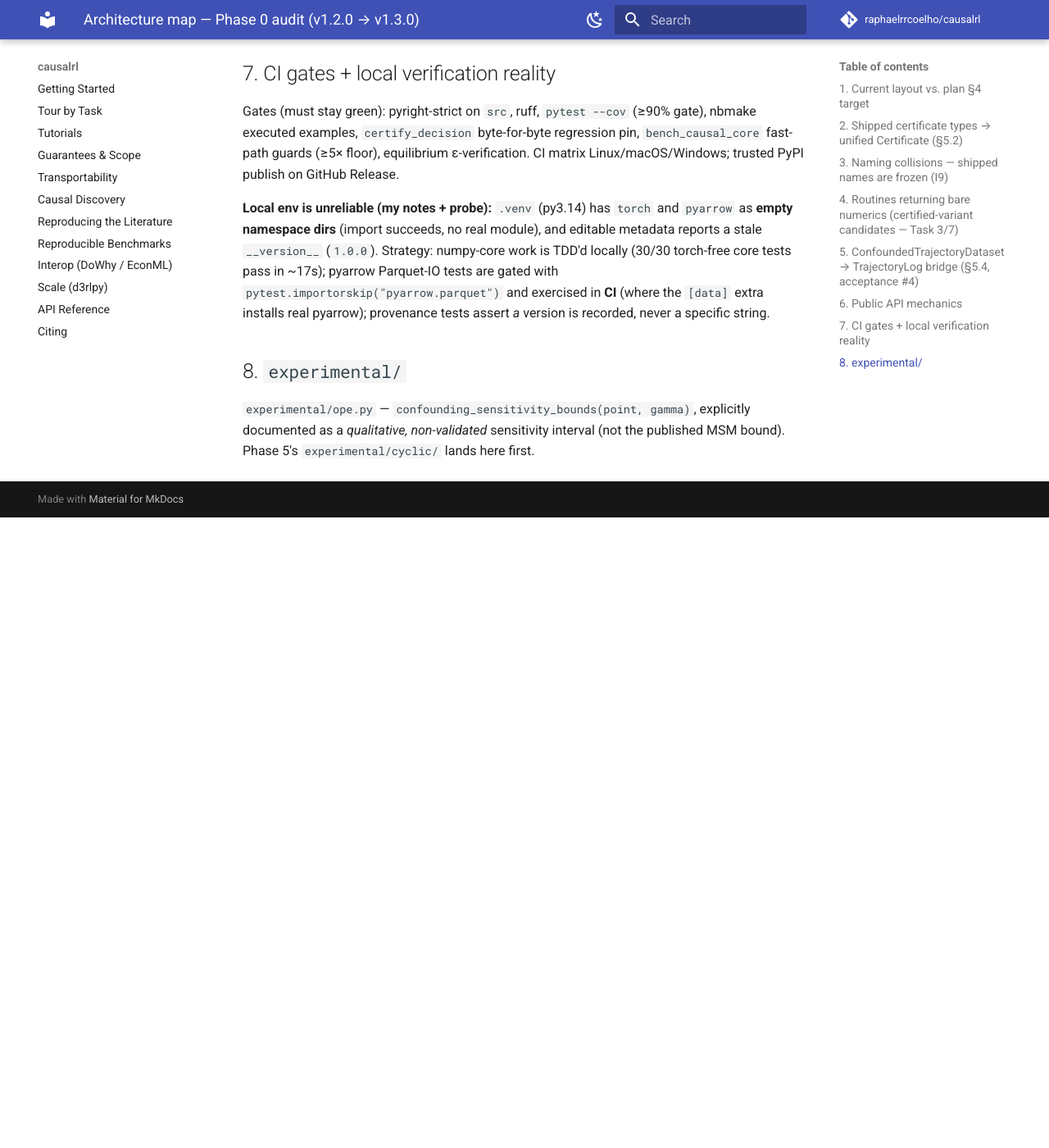
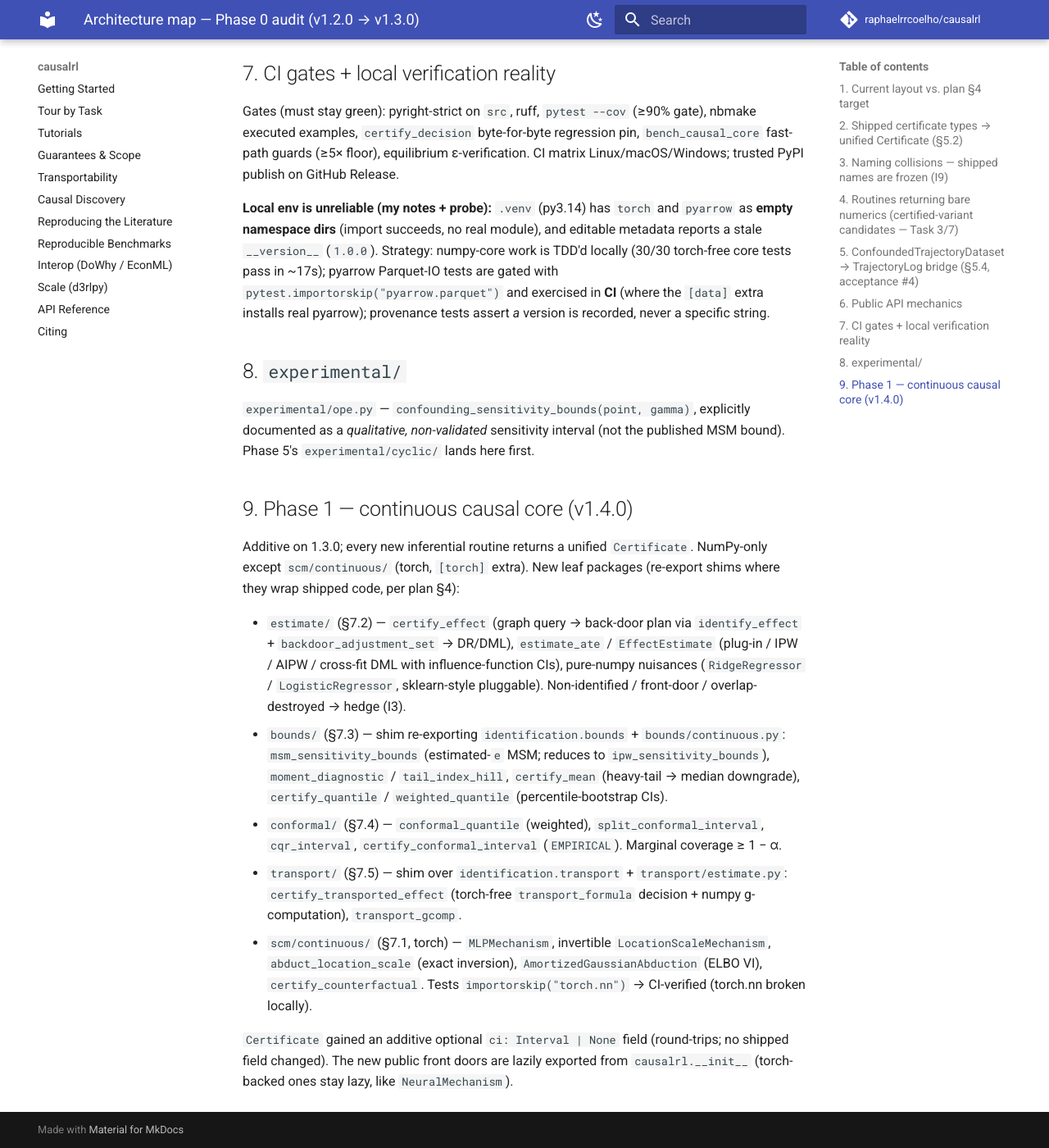
Before and after one commit to raphaelrrcoelho/causalrl, an MkDocs documentation site: the page built from docs/architecture-map.md, in a window 1280 px wide and 1400 px high, scrolled down 4014 px. Shown: the whole window at 82% size. Built offline with MkDocs 1.6.1 and Material for MkDocs 9.7.7, drawn with Linux system fonts in a browser that asks for light colours; comment, search, counter and statistics services are not loaded; before the commit the page ends 4645 px from its top, so only the background shows below that.

Commit message:
release: v1.4.0 — Phase 1 continuous causal core (estimate/bounds/conformal/transport/scm-continuous)
Bump 1.3.0 -> 1.4.0; CHANGELOG [1.4.0]; architecture-map §9 (Phase 1 modules);
uv.lock version bump (no new dependencies). Additive minor; certify_decision
byte-pin and bench guards preserved; 2.0 default-flip still reserved.

```diff
--- a/docs/architecture-map.md
+++ b/docs/architecture-map.md
@@ -116,3 +116,31 @@ version is recorded, never a specific string.
 `experimental/ope.py` — `confounding_sensitivity_bounds(point, gamma)`, explicitly documented as a
 *qualitative, non-validated* sensitivity interval (not the published MSM bound). Phase 5's
 `experimental/cyclic/` lands here first.
+
+## 9. Phase 1 — continuous causal core (v1.4.0)
+
+Additive on 1.3.0; every new inferential routine returns a unified `Certificate`. NumPy-only except
+`scm/continuous/` (torch, `[torch]` extra). New leaf packages (re-export shims where they wrap
+shipped code, per plan §4):
+
+- `estimate/` (§7.2) — `certify_effect` (graph query → back-door plan via `identify_effect` +
+  `backdoor_adjustment_set` → DR/DML), `estimate_ate` / `EffectEstimate` (plug-in / IPW / AIPW /
+  cross-fit DML with influence-function CIs), pure-numpy nuisances (`RidgeRegressor` /
+  `LogisticRegressor`, sklearn-style pluggable). Non-identified / front-door / overlap-destroyed →
+  hedge (I3).
+- `bounds/` (§7.3) — shim re-exporting `identification.bounds` + `bounds/continuous.py`:
+  `msm_sensitivity_bounds` (estimated-`e` MSM; reduces to `ipw_sensitivity_bounds`),
+  `moment_diagnostic` / `tail_index_hill`, `certify_mean` (heavy-tail → median downgrade),
+  `certify_quantile` / `weighted_quantile` (percentile-bootstrap CIs).
+- `conformal/` (§7.4) — `conformal_quantile` (weighted), `split_conformal_interval`, `cqr_interval`,
+  `certify_conformal_interval` (`EMPIRICAL`). Marginal coverage ≥ 1 − α.
+- `transport/` (§7.5) — shim over `identification.transport` + `transport/estimate.py`:
+  `certify_transported_effect` (torch-free `transport_formula` decision + numpy g-computation),
+  `transport_gcomp`.
+- `scm/continuous/` (§7.1, torch) — `MLPMechanism`, invertible `LocationScaleMechanism`,
+  `abduct_location_scale` (exact inversion), `AmortizedGaussianAbduction` (ELBO VI),
+  `certify_counterfactual`. Tests `importorskip("torch.nn")` → CI-verified (torch.nn broken locally).
+
+`Certificate` gained an additive optional `ci: Interval | None` field (round-trips; no shipped field
+changed). The new public front doors are lazily exported from `causalrl.__init__` (torch-backed ones
+stay lazy, like `NeuralMechanism`).
--- a/pyproject.toml
+++ b/pyproject.toml
@@ -1,6 +1,6 @@
 [project]
 name = "causalrl"
-version = "1.3.0"
+version = "1.4.0"
 description = "Causal reinforcement learning: the 9-task causal RL taxonomy, made runnable."
 readme = "README.md"
 requires-python = ">=3.11"
```
Also changed, not shown: CHANGELOG.md (+40 -0 lines), 1 other file.
